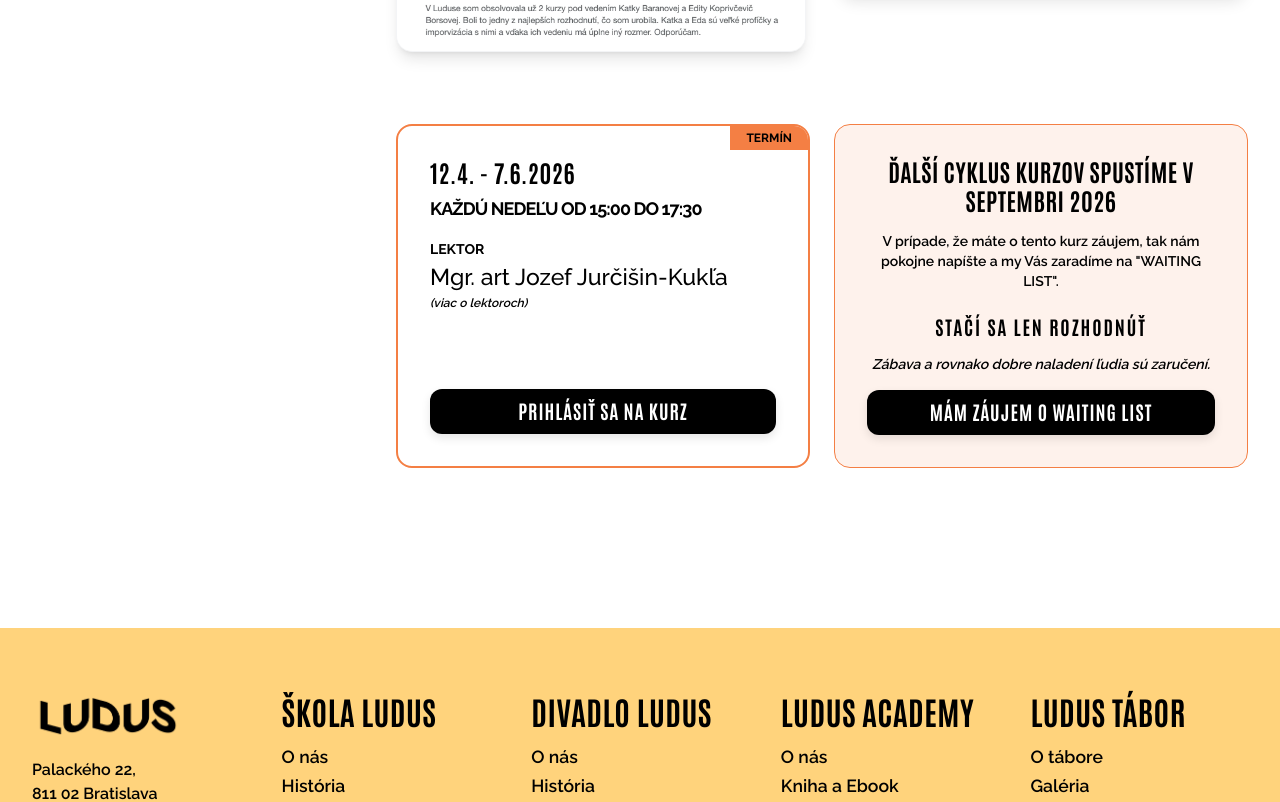
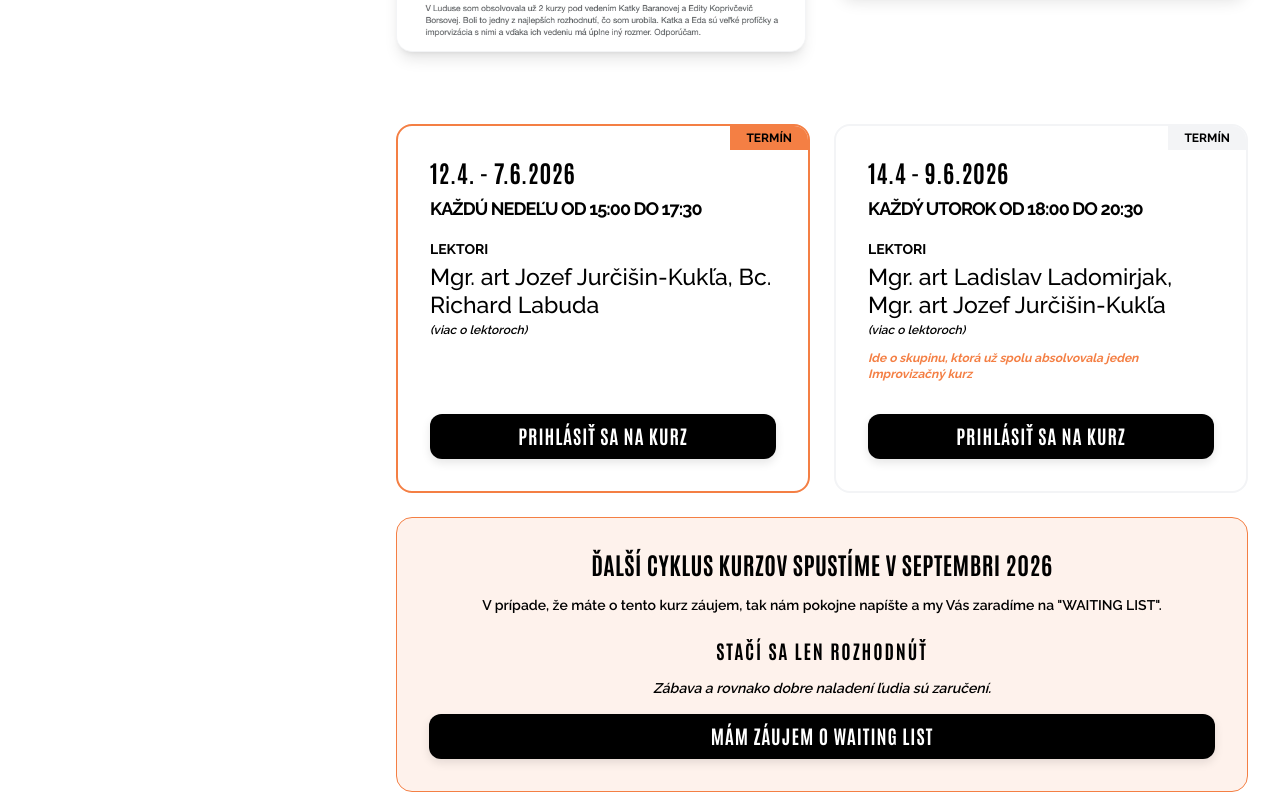
Before and after one commit to aebdigital/ludus, a Next.js app: page /ludus-academy/improvizacia in a window 1280 px wide. Shown: the part 3940-4742 px from the top of the page. Built offline with nearby package versions, Linux system fonts and the light colour scheme; a web font is replaced by a local one.

Commit message:
Add second improv course block to improvizacia page

```diff
--- a/src/app/ludus-academy/improvizacia/page.tsx
+++ b/src/app/ludus-academy/improvizacia/page.tsx
@@ -204,8 +204,8 @@
                                         <h4 className="text-[1.5rem] font-bold text-black mb-2">12.4. - 7.6.2026</h4>
                                         <p className="font-bold text-black text-lg mb-4 uppercase tracking-tighter">každú NEDEĽU od 15:00 do 17:30</p>
                                         <div className="flex flex-col gap-1 mb-8">
-                                            <span className="text-sm uppercase text-black font-bold">Lektor</span>
-                                            <p className="text-black font-medium">Mgr. art Jozef Jurčišin-Kukľa</p>
+                                            <span className="text-sm uppercase text-black font-bold">Lektori</span>
+                                            <p className="text-black font-medium">Mgr. art Jozef Jurčišin-Kukľa, Bc. Richard Labuda</p>
                                             <p className="text-xs text-black italic">
                                                 <a href="/ludus-academy/lektori" className="hover:underline">(viac o lektoroch)</a>
                                             </p>
@@ -221,7 +221,30 @@
                                         </div>
                                     </div>
 
-                                    <div className="bg-[#f47f44]/10 border border-[#f47f44] p-8 rounded-2xl text-center flex flex-col justify-center">
+                                    <div className="bg-white border-2 border-gray-100 p-8 rounded-2xl relative overflow-hidden flex flex-col">
+                                        <div className="absolute top-0 right-0 bg-gray-100 text-black px-4 py-1 font-bold text-xs uppercase">TERMÍN</div>
+                                        <h4 className="text-[1.5rem] font-bold text-black mb-2">14.4 - 9.6.2026</h4>
+                                        <p className="font-bold text-black text-lg mb-4 uppercase tracking-tighter">každý UTOROK od 18:00 do 20:30</p>
+                                        <div className="flex flex-col gap-1 mb-8">
+                                            <span className="text-sm uppercase text-black font-bold">Lektori</span>
+                                            <p className="text-black font-medium">Mgr. art Ladislav Ladomirjak, Mgr. art Jozef Jurčišin-Kukľa</p>
+                                            <p className="text-xs text-black italic">
+                                                <a href="/ludus-academy/lektori" className="hover:underline">(viac o lektoroch)</a>
+                                            </p>
+                                            <p className="text-xs text-[#f47f44] font-bold mt-2 italic">Ide o skupinu, ktorá už spolu absolvovala jeden Improvizačný kurz</p>
+                                        </div>
+                                        <div className="mt-auto">
+                                            <Button
+                                                href="https://form.fapi.cz/?id=c1471aa4-75ac-44fb-99e1-e5cd045be8c5"
+                                                className="w-full justify-center !bg-black !text-white hover:!bg-gray-800"
+                                                target="_blank"
+                                            >
+                                                PRIHLÁSIŤ SA NA KURZ
+                                            </Button>
+                                        </div>
+                                    </div>
+
+                                    <div className="md:col-span-2 bg-[#f47f44]/10 border border-[#f47f44] p-8 rounded-2xl text-center flex flex-col justify-center">
                                         <h4 className="text-[1.5rem] font-bold text-black mb-4 uppercase" style={{ fontFamily: 'var(--font-heading)' }}>
                                             ĎALŠÍ CYKLUS KURZOV SPUSTÍME V SEPTEMBRI 2026
                                         </h4>
```
